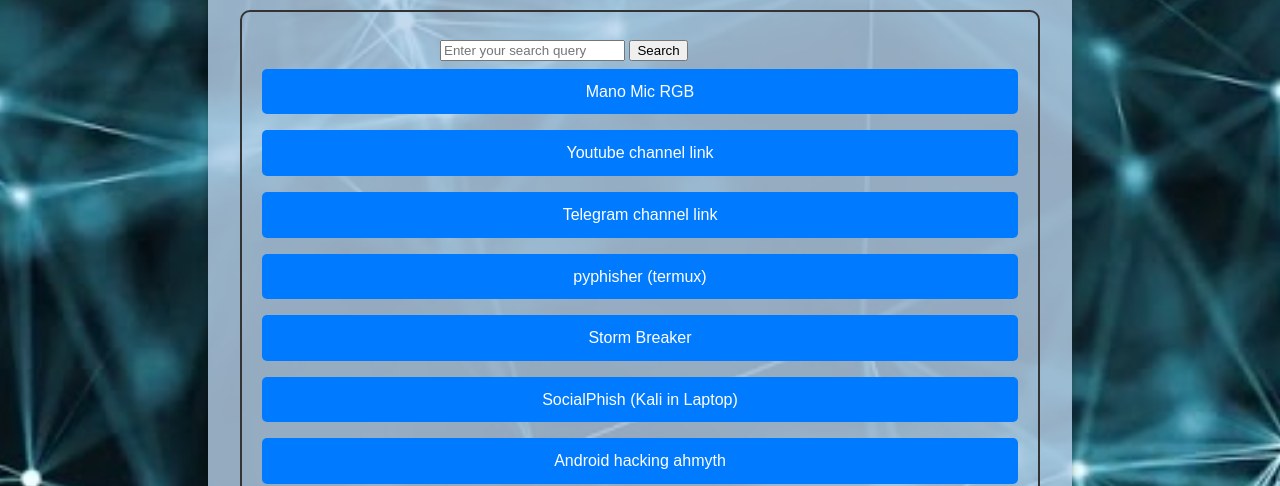
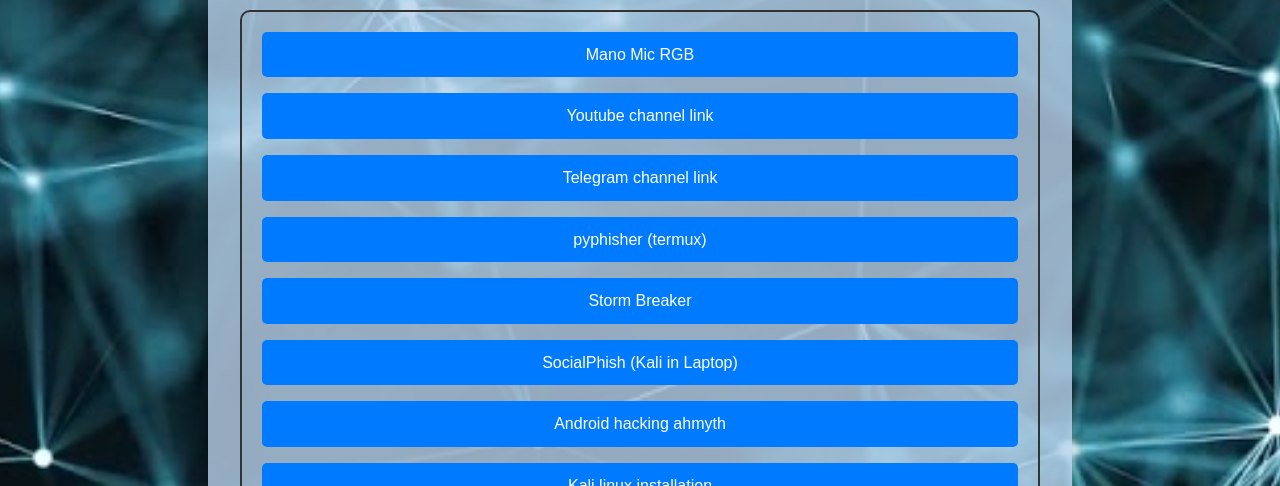
Before and after one commit to pranay-root/cyberblockz, a plain HTML site: page index.html in a window 1280 px wide. Shown: the part 614-1100 px from the top of the page. Drawn offline with Linux system fonts and the light colour scheme.

Commit message:
Update index.html

```diff
--- a/index.html
+++ b/index.html
@@ -23,11 +23,6 @@
         <section>
             <h2>Video Links</h2>
             <ul id="videoList">
-<form action="/search">  <div class="search-bar">
-    <input type="search" name="q" placeholder="Enter your search query">
-    <button type="submit">Search</button>
-  </div>
-</form>
                 <!-- Add video links here -->
                 <li><a href="https://amzn.to/485jpGh" target="_blank"> Mano Mic RGB </a></li>
                 <li><a href="https://youtube.com/@cyberblockz" target="_blank">Youtube channel link</a></li>
```
